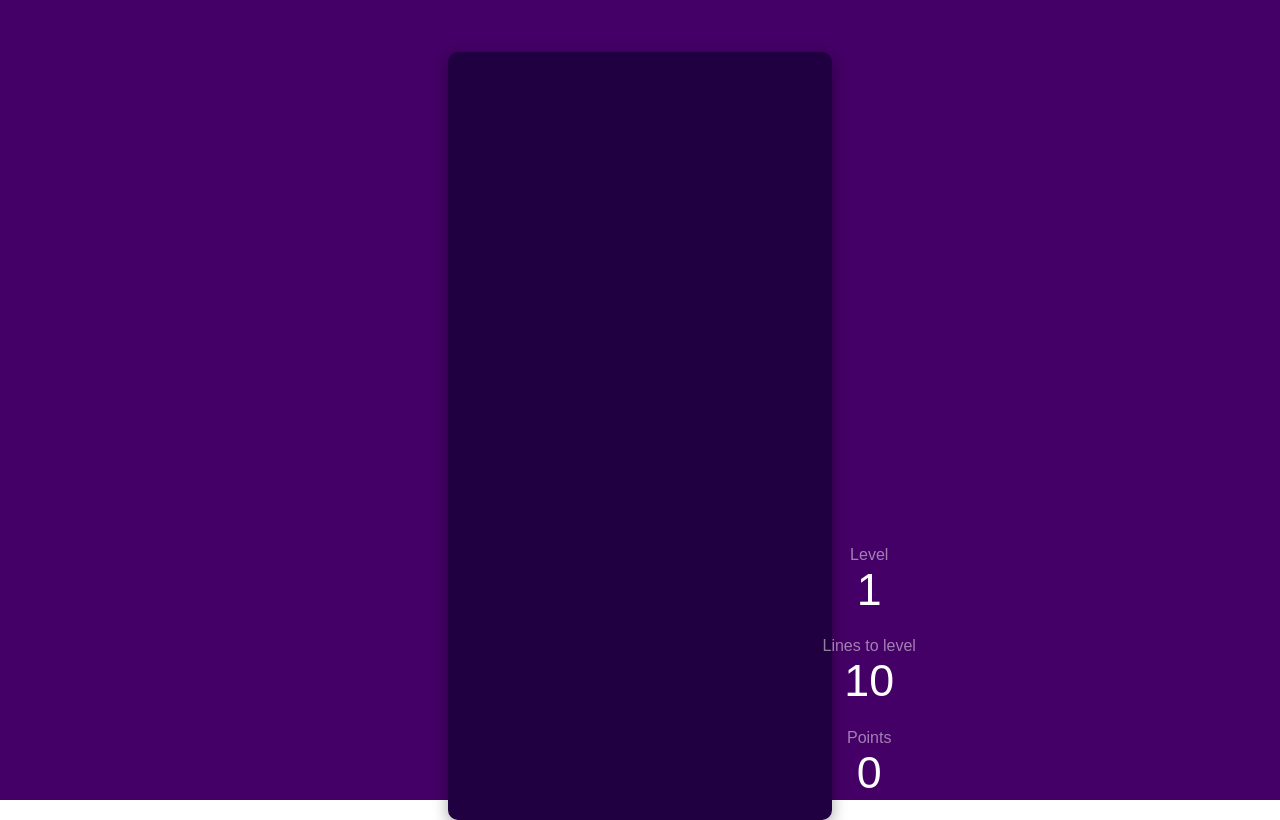
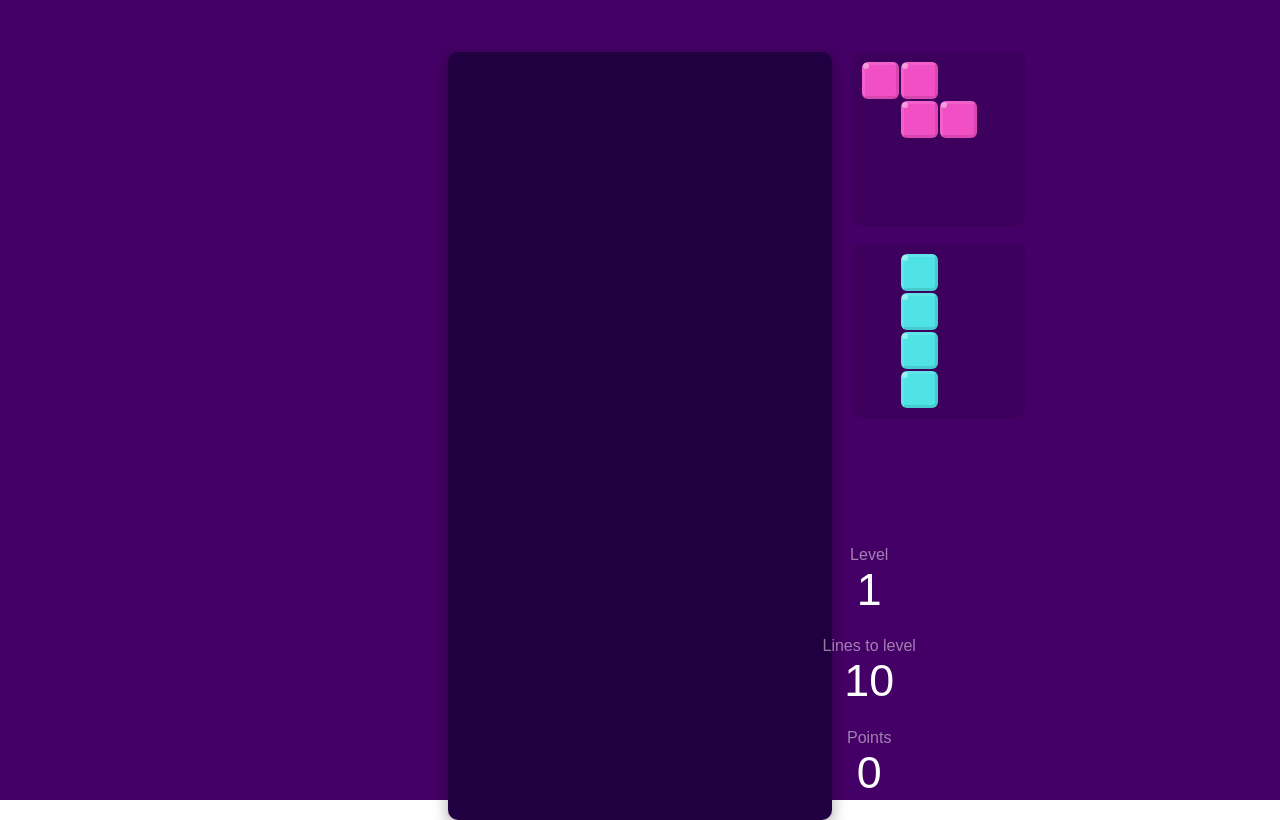
Before and after one commit to Necr0e/tetris-react, a React (Vite) app: page / in a window 1280 px wide. Both pictures are taken after a click on the button "Play Tetris". Built offline with nearby package versions, Linux system fonts and the light colour scheme.

Commit message:
code: added tetrominoes as well as tetromino preview

```diff
--- a/src/components/GameStats.jsx
+++ b/src/components/GameStats.jsx
@@ -16,5 +16,4 @@ const GameStats = ({ gameStats }) => {
         </ul>
     )
 }
-
 export default React.memo(GameStats)
--- /dev/null
+++ b/src/components/Preview.jsx
@@ -0,0 +1,34 @@
+import './styles/Preview.css'
+import React from 'react'
+
+import { buildBoard } from '../logic/BoardLogic.jsx'
+import { transferToBoard } from '../logic/Tetrominoes'
+
+import BoardCell from './BoardCell'
+
+const Preview = ({ tetromino, index }) => {
+    const { shape, className } = tetromino
+    const board = buildBoard({ rows: 4, cols: 4 })
+    const style = { top: `${index * 15}vw` }
+
+    board.rows = transferToBoard({
+        className,
+        isOccupied: false,
+        position: { row: 0, col: 0 },
+        rows: board.rows,
+        shape
+    })
+
+    return (
+        <div className='Preview' style={style}>
+            <div className='Preview-board'>
+                {board.rows.map((row, y) =>
+                row.map((cell, x) => (
+                    <BoardCell key={x * board.size.cols + x} cell={cell} />
+                )))}
+            </div>
+        </div>
+    )
+}
+
+export default Preview
--- /dev/null
+++ b/src/components/Previews.jsx
@@ -0,0 +1,18 @@
+import React from 'react'
+import Preview from './Preview'
+
+const Previews = ({ tetrominoes }) => {
+    const previewTetrominoes = tetrominoes
+        .slice(1 - tetrominoes.length)
+        .reverse();
+
+    return (
+        <>
+            {previewTetrominoes.map((tetromino, index) => (
+                <Preview tetromino={tetromino} index={index} key={index} />
+            ))}
+        </>
+    )
+}
+
+export default React.memo(Previews)
--- a/src/components/Tetris.jsx
+++ b/src/components/Tetris.jsx
@@ -1,16 +1,22 @@
 import './styles/Tetris.css'
+
 import Board from './Board'
 import GameStats from './GameStats'
+import Previews from "./Previews";
+
 import { useBoard } from '../hooks/useBoard'
 import { useGameStats } from '../hooks/useGameStats'
+import { usePlayer } from '../hooks/usePlayer'
 const Tetris = ({ rows, cols, setGameOver }) => {
     const [board, setBoard ] = useBoard({ rows, cols })
     const [gameStats, addLinesCleared ] = useGameStats()
+    const [player, setPlayer, resetPlayer ] = usePlayer()
 
     return (
         <div className='Tetris'>
             <Board board={board} />
             <GameStats gameStats={gameStats} />
+            <Previews tetrominoes={player.tetrominoes} />
         </div>
     )
 }
--- /dev/null
+++ b/src/components/styles/Preview.css
@@ -0,0 +1,17 @@
+.Preview {
+    position: absolute;
+    top: 0;
+    left: 65vw;
+    background: rgba(0, 0, 0, 0.1);
+    border: 10px solid rgba(0, 0, 0, 0);
+    border-radius: 10px;
+}
+
+.Preview-board {
+    display: grid;
+    grid-gap: 2px;
+    grid-template-rows: repeat(4, 1fr);
+    grid-template-columns: repeat(4, 1fr);
+    width: 12vw;
+    height: 12vw;
+}
--- /dev/null
+++ b/src/hooks/usePlayer.jsx
@@ -0,0 +1,33 @@
+import { useState, useCallback } from "react";
+
+import { randomTetromino } from "../logic/Tetrominoes";
+
+const buildPlayer = (previous) => {
+    let tetrominoes
+
+    if (previous) {
+        tetrominoes = [...previous.tetrominoes]
+        tetrominoes.unshift(randomTetromino())
+    } else {
+        tetrominoes = Array(4)
+            .fill(0)
+            .map((_) => randomTetromino())
+    }
+
+    return {
+        collided: false,
+        isFastDropping: false,
+        position: { row: 0, col: 4 },
+        tetrominoes,
+        tetromino: tetrominoes.pop()
+    }
+}
+
+export const usePlayer = () => {
+    const [player, setPlayer] = useState(buildPlayer())
+    const resetPlayer = useCallback(() => {
+        setPlayer((prev) => buildPlayer(prev))
+    }, [])
+
+    return [player, setPlayer, resetPlayer]
+}
--- /dev/null
+++ b/src/logic/Tetrominoes.jsx
@@ -0,0 +1,86 @@
+const className = 'tetromino'
+export const TETROMINOES = {
+    I: {
+        shape: [
+            [0, 1, 0, 0],
+            [0, 1, 0, 0],
+            [0, 1, 0, 0],
+            [0, 1, 0, 0]
+        ],
+        className: `${className} ${className}_i`
+    },
+    J: {
+        shape: [
+            [0, 1, 0],
+            [0, 1, 0],
+            [1, 1, 0]
+        ],
+        className: `${className} ${className}_j`
+    },
+    L: {
+        shape: [
+            [0, 1, 0],
+            [0, 1, 0],
+            [0, 1, 1]
+        ],
+        className: `${className} ${className}_l`
+    },
+    O: {
+        shape: [
+            [1, 1],
+            [1, 1]
+        ],
+        className: `${className} ${className}_o`
+    },
+    S: {
+        shape: [
+            [0, 1, 1],
+            [1, 1, 0],
+            [0, 0, 0]
+        ],
+        className: `${className} ${className}_s`
+    },
+    T: {
+        shape: [
+            [1, 1, 1],
+            [0, 1, 0],
+            [0, 0, 0]
+        ],
+        className: `${className} ${className}_t`
+    },
+    Z: {
+        shape: [
+            [1, 1, 0],
+            [0, 1, 1],
+            [0, 0, 0]
+        ],
+        className: `${className} ${className}_z`
+    }
+};
+
+export const randomTetromino = () => {
+    const keys = Object.keys(TETROMINOES)
+    const index = Math.floor(Math.random() * keys.length)
+    const key = keys[index]
+    return TETROMINOES[key]
+}
+export const transferToBoard = ({
+    className,
+    isOccupied,
+    position,
+    rows,
+    shape
+}) => {
+    shape.forEach((row, y) => {
+        row.forEach((cell, x) => {
+            if (cell) {
+                const occupied = isOccupied
+                const _y = y + position.row
+                const _x = x + position.col
+                rows[_y][_x] = { occupied, className }
+            }
+        })
+    })
+
+    return rows
+}
```
